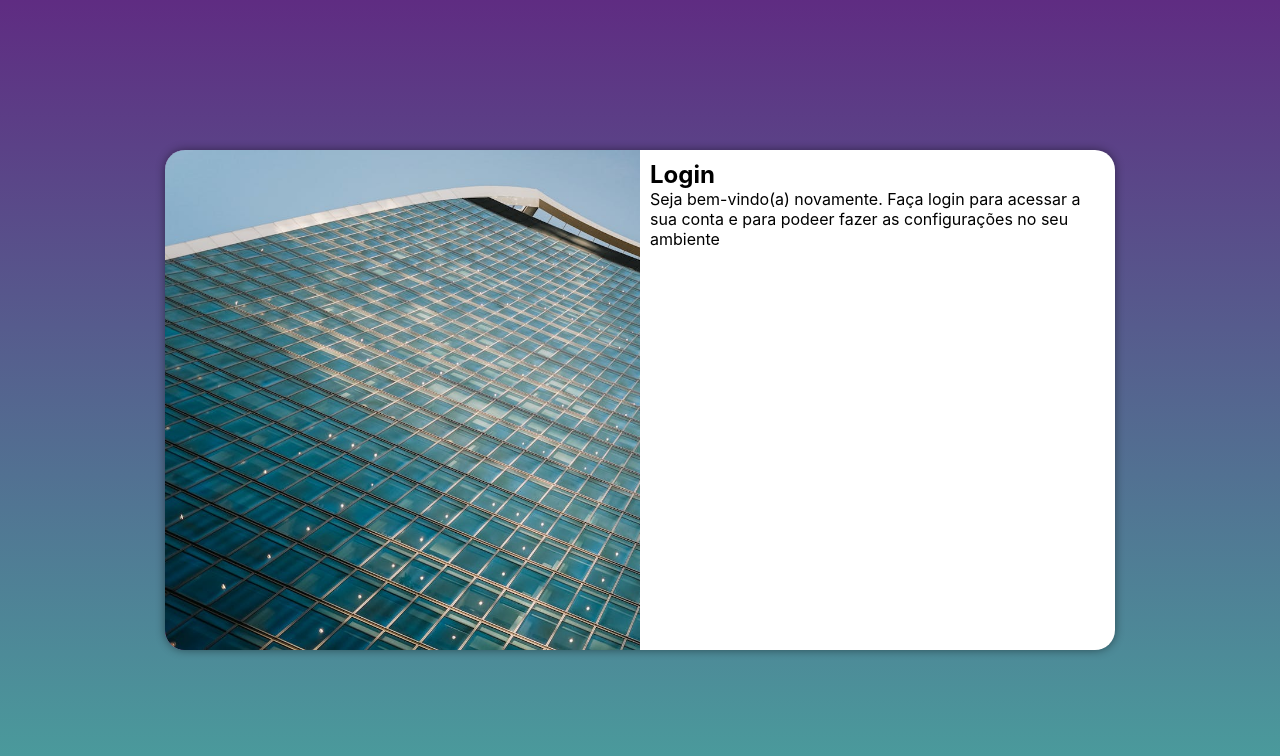
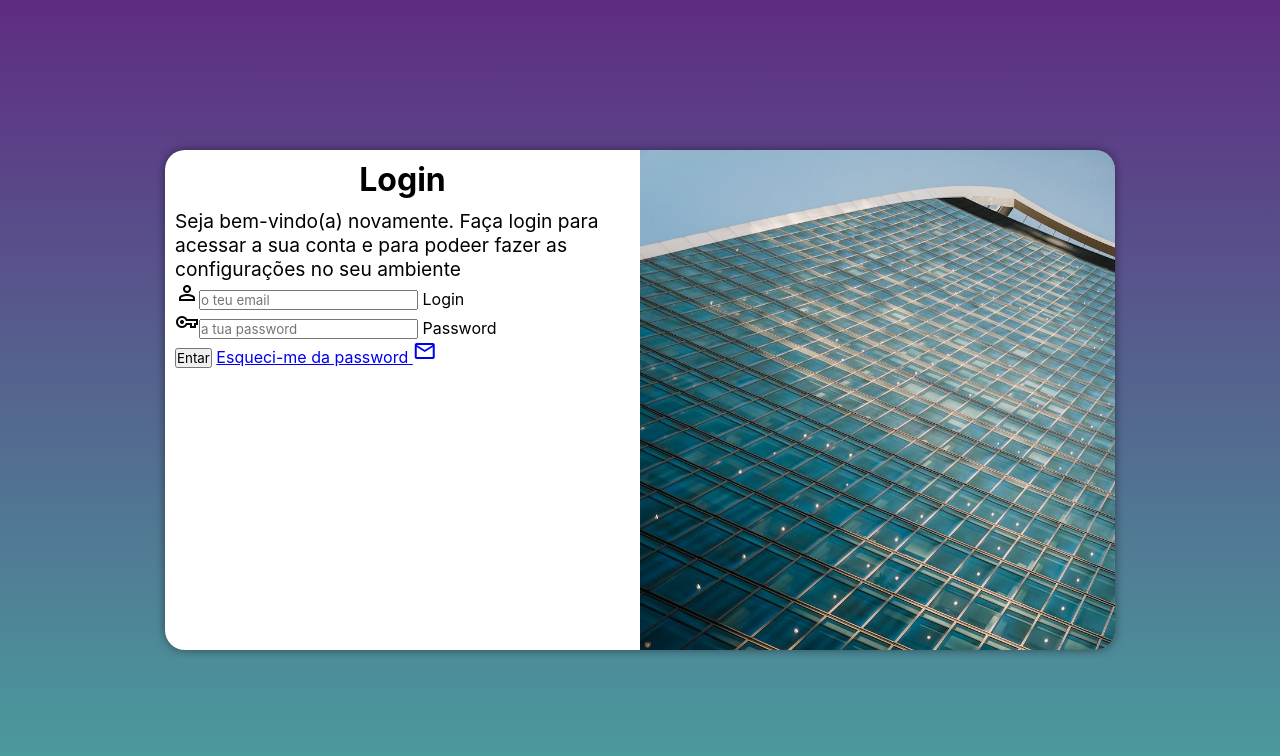
Before and after one commit to tiagodan777/projeto-login-refeito, a plain HTML site: page index.html in a window 1280 px wide. Drawn offline with nearby package versions, Linux system fonts and the light colour scheme.

Commit message:
criei o formualrio

```diff
--- a/estilos/media-query.css
+++ b/estilos/media-query.css
@@ -36,13 +36,21 @@
     }
 
     section#login > div#imagem {
-        float: left;
+        float: right;
         width: 50%;
         height: 100%;
     }
 
     section#login > div#formulario {
-        float: right;
+        float: left;
         width: 50%;
     }
+
+    div#formulario > h1 {
+        font-size: 2em;
+    }
+
+    div#formulario > p {
+        font-size: 1.2em;
+    }
 }
--- a/estilos/style.css
+++ b/estilos/style.css
@@ -52,3 +52,12 @@ section#login > div#formulario {
     display: block;
     padding: 10px;
 }
+
+div#formulario > h1 {
+    text-align: center;
+    margin-bottom: 10px;
+}
+
+div#formulario > p {
+    font-size: 0.8em;
+}
--- a/index.html
+++ b/index.html
@@ -4,6 +4,7 @@
     <meta charset="UTF-8">
     <meta name="viewport" content="width=device-width, initial-scale=1.0">
     <title>Login</title>
+    <link href="https://fonts.googleapis.com/css2?family=Material+Symbols+Outlined" rel="stylesheet" />
     <link rel="stylesheet" href="estilos/style.css">
     <link rel="stylesheet" href="estilos/media-query.css">
 </head>
@@ -16,7 +17,18 @@
             <div id="formulario">
                 <h1>Login</h1>
                 <p>Seja bem-vindo(a) novamente. Faça login para acessar a sua conta e para podeer fazer as configurações no seu ambiente</p>
-                <form action="login.php" method="post"></form>
+                <form action="login.php" method="post" autocomplete="on">
+                    <div class="campo">
+                        <span class="material-symbols-outlined">person</span><input type="email" name="email" id="email" placeholder="o teu email" autocomplete="email" required maxlength="30">
+                        <label for="email">Login</label>
+                    </div>
+                    <div class="campo">
+                        <span class="material-symbols-outlined">vpn_key</span><input type="password" name="password" id="password" placeholder="a tua password" autocomplete="current-password" required minlength="8" maxlength="20">
+                        <label for="password">Password</label>
+                    </div>
+                    <input type="submit" value="Entar">
+                    <a href="esqueci.html">Esqueci-me da password <span class="material-symbols-outlined">mail</span> </a>
+                </form>
             </div>
         </section>
     </main>
```
